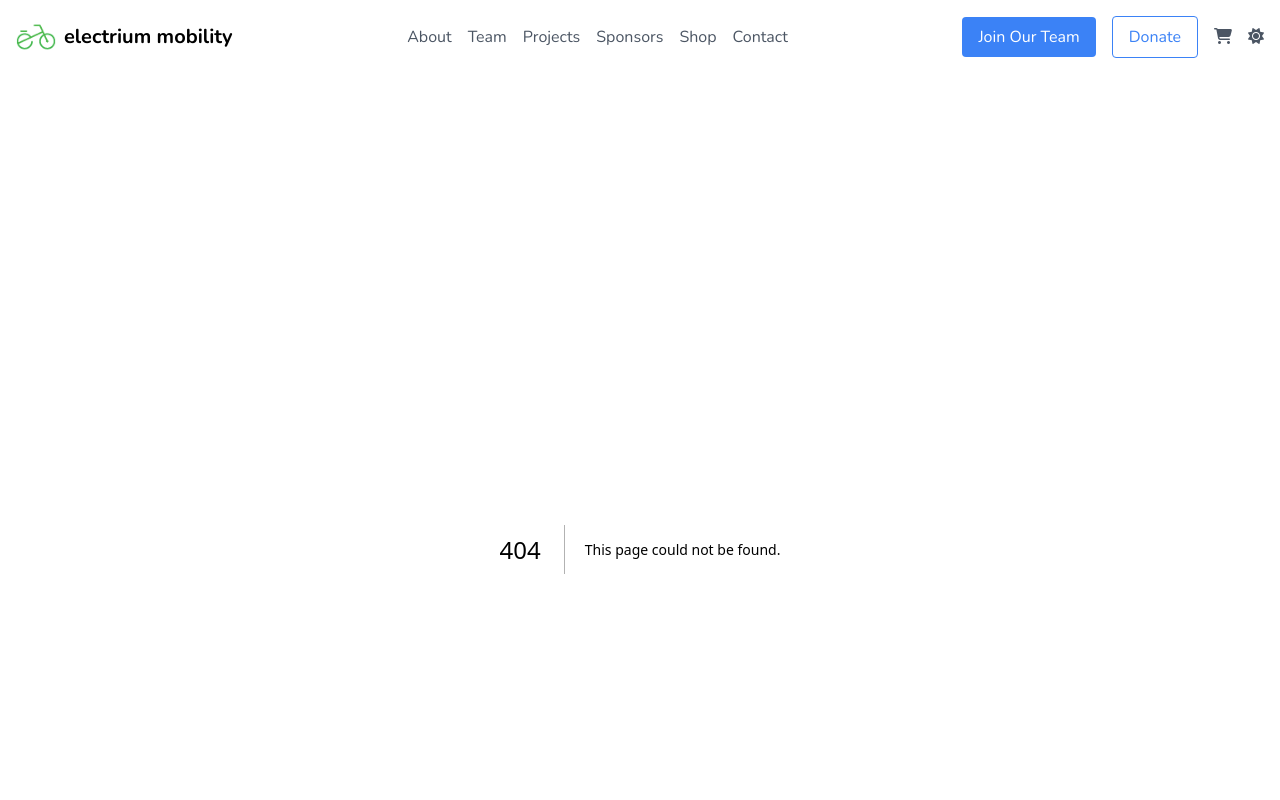
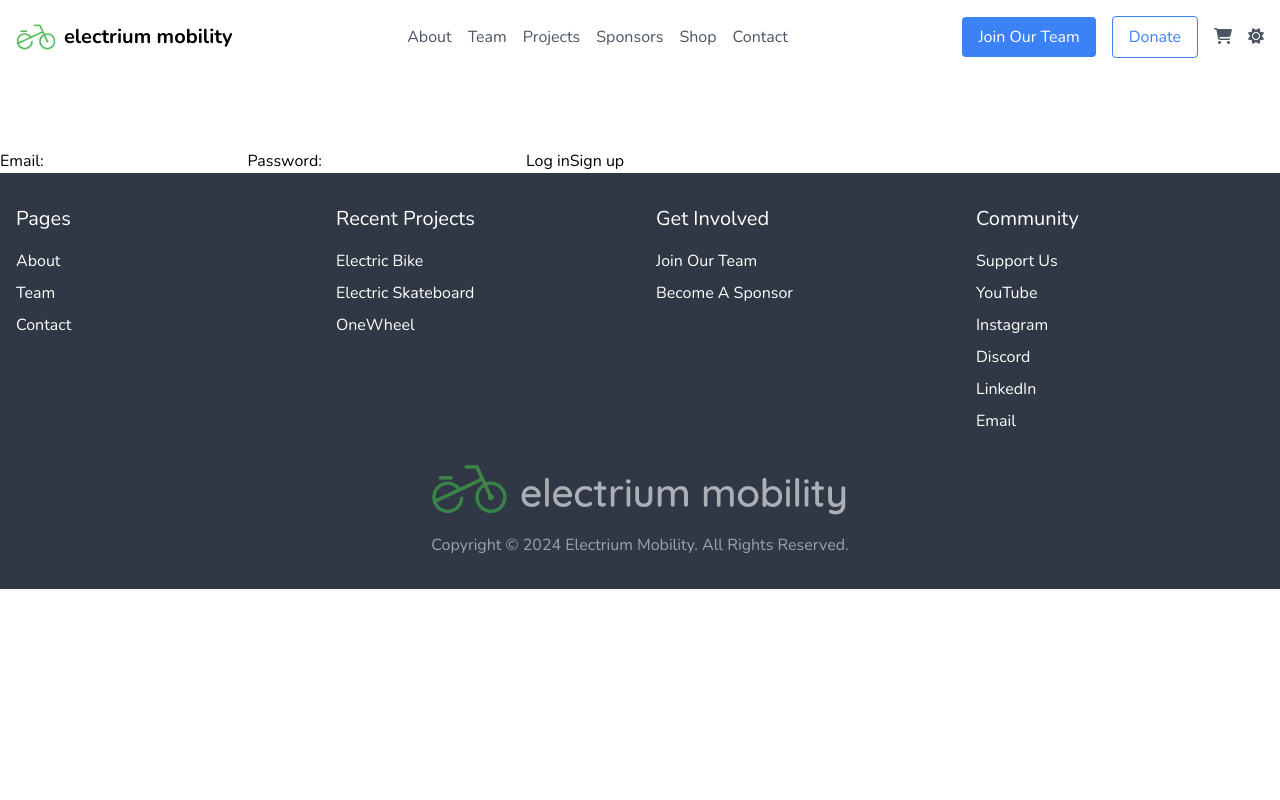
Before and after one commit to Electrium-Mobility/Electrium-store, a Next.js app: page /login in a window 1280 px wide. Before the commit this address had no page. Shown: the top 800 px of the page. Built offline with nearby package versions, Linux system fonts and the light colour scheme.

Commit message:
Creates login page

```diff
--- /dev/null
+++ b/app/login/page.tsx
@@ -0,0 +1,14 @@
+import { login, signup } from "../action/auth";
+
+export default function LoginPage() {
+  return (
+    <form>
+      <label htmlFor="email">Email:</label>
+      <input id="email" name="email" type="email" required />
+      <label htmlFor="password">Password:</label>
+      <input id="password" name="password" type="password" required />
+      <button formAction={login}>Log in</button>
+      <button formAction={signup}>Sign up</button>
+    </form>
+  )
+}
```
